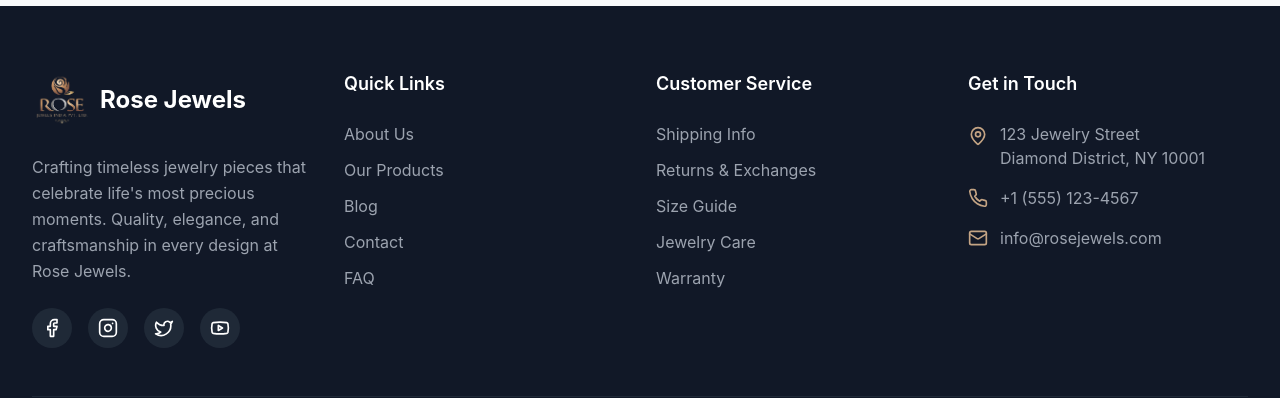
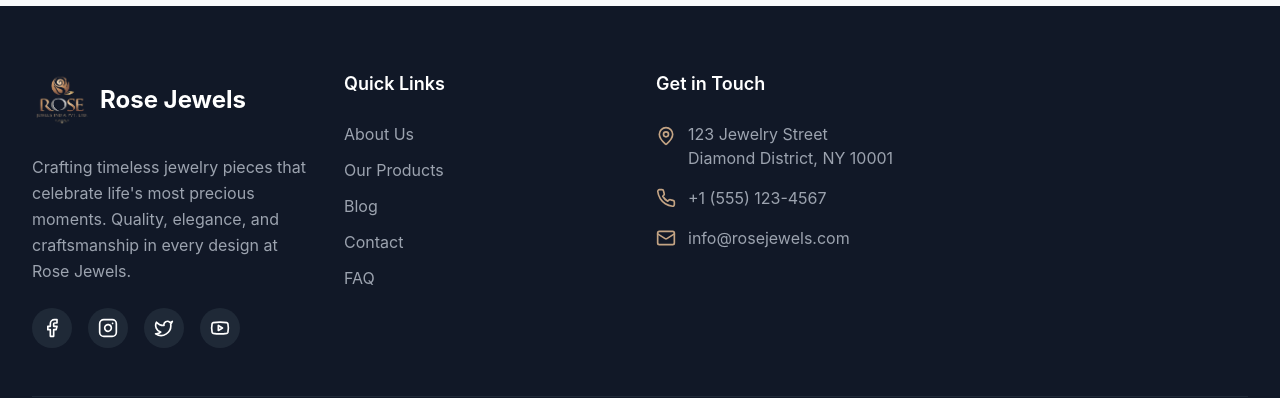
Before and after one commit to alankarika25jewels/ALANKARIKA_WEBSITE, a Next.js app: page / in a window 1280 px wide. Shown: the part 5455-5853 px from the top of the page. Built offline with nearby package versions, Linux system fonts and the light colour scheme.

Commit message:
footer chnage

```diff
--- a/components/footer.tsx
+++ b/components/footer.tsx
@@ -83,37 +83,7 @@ export default function Footer() {
             </ul>
           </div>
 
-          {/* Customer Service */}
-          <div>
-            <h3 className="text-lg font-semibold mb-6">Customer Service</h3>
-            <ul className="space-y-3">
-              <li>
-                <Link href="/shipping" className="text-gray-400 hover:text-white transition-colors">
-                  Shipping Info
-                </Link>
-              </li>
-              <li>
-                <Link href="/returns" className="text-gray-400 hover:text-white transition-colors">
-                  Returns & Exchanges
-                </Link>
-              </li>
-              <li>
-                <Link href="/size-guide" className="text-gray-400 hover:text-white transition-colors">
-                  Size Guide
-                </Link>
-              </li>
-              <li>
-                <Link href="/care-guide" className="text-gray-400 hover:text-white transition-colors">
-                  Jewelry Care
-                </Link>
-              </li>
-              <li>
-                <Link href="/warranty" className="text-gray-400 hover:text-white transition-colors">
-                  Warranty
-                </Link>
-              </li>
-            </ul>
-          </div>
+
 
           {/* Contact Info */}
           <div>
```
